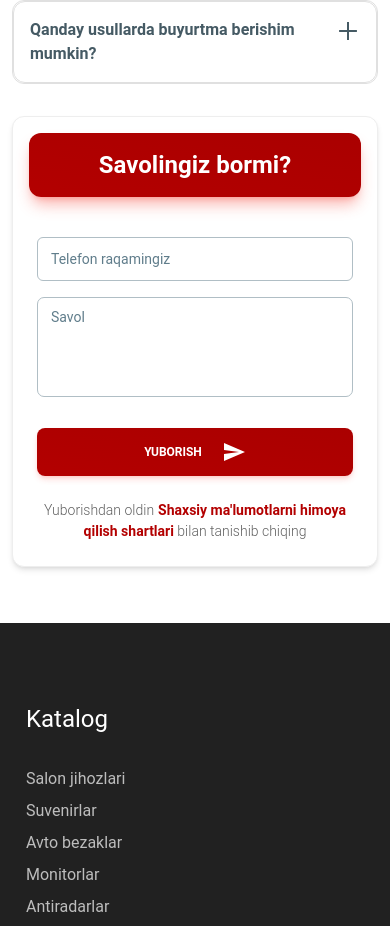
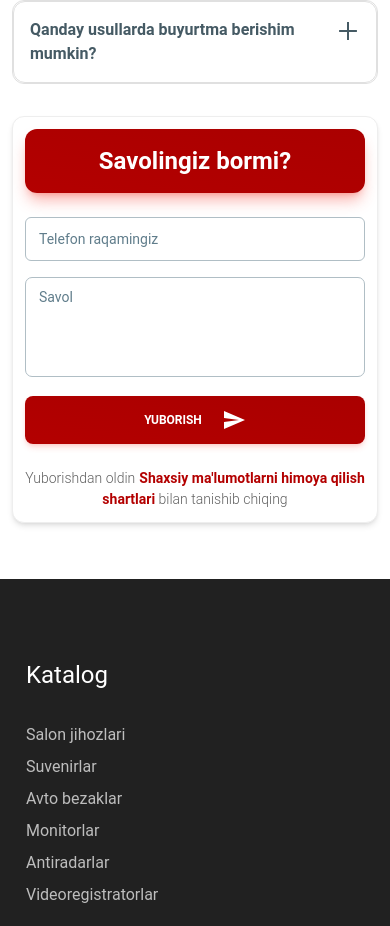
Before and after one commit to dxxdev/auto-tuning, a React (Vite) app: page /Katalog in a window 390 px wide. Shown: the part 2080-3006 px from the top of the page. Built offline with nearby package versions, Linux system fonts and the light colour scheme.

Commit message:
An amplication of the design

```diff
--- a/src/components/Header.jsx
+++ b/src/components/Header.jsx
@@ -170,6 +170,7 @@ const Header = ({ rendered }) => {
         >
           <h1>
             <Link
+              onClick={() => scrollTop()}
               to="/"
               className="flex items-center text-xl md:text-2xl space-x-2 font-bold"
             >
--- a/src/components/Questions.jsx
+++ b/src/components/Questions.jsx
@@ -99,13 +99,13 @@ const Questions = () => {
             <CardHeader
               variant="gradient"
               color="red"
-              className="m-4 grid from-[#b30000] to-[#a00] h-16 place-items-center"
+              className="m-3 md:m-4 grid from-[#b30000] to-[#a00] h-16 place-items-center"
             >
               <Typography variant="h4" color="white">
                 Savolingiz bormi?
               </Typography>
             </CardHeader>
-            <CardBody className="flex flex-col gap-4">
+            <CardBody className="flex flex-col p-3 md:p-6 gap-4">
               <Input
                 onChange={(e) => setPhoneNumber(e.target.value)}
                 label="Telefon raqamingiz"
@@ -119,7 +119,7 @@ const Questions = () => {
                 label="Savol"
               ></Textarea>
             </CardBody>
-            <CardFooter className="pt-0">
+            <CardFooter className="p-3 md:p-6 !pt-0">
               <Button
                 aria-label="send message to telegram button"
                 variant="gradient"
--- a/src/layouts/MainLayout.jsx
+++ b/src/layouts/MainLayout.jsx
@@ -1,5 +1,5 @@
 // MainLayout.jsx
-import React, { useState } from "react";
+import React, { useEffect, useState } from "react";
 import Header from "../components/Header";
 import { Outlet } from "react-router";
 import Footer from "../components/Footer";
@@ -10,6 +10,10 @@ const MainLayout = () => {
   const location = useLocation();
   const isHome = location.pathname === "/";
   const [rendered, setRendered] = useState(true);
+  const { pathname } = useLocation();
+  useEffect(() => {
+    window.scrollTo({ top: 0, behavior: "smooth" });
+  }, [pathname]);
 
   const handleRenderChange = () => {
     setRendered(!rendered);
--- a/src/pages/Detail.jsx
+++ b/src/pages/Detail.jsx
@@ -148,7 +148,7 @@ const Detail = ({ rendered }) => {
         )}
         {info && (
           <div className="w-full relative">
-            <div className="absolute hidden lg:block right-5 bottom-0 translate-y-1/2">
+            <div className="absolute hidden lg:block right-0 bottom-6 translate-y-1/2">
               <Button
                 onClick={() => {
                   addToCart();
@@ -164,7 +164,7 @@ const Detail = ({ rendered }) => {
                 ) : (
                   <AddShoppingCartOutlined />
                 )}
-                <span className="hidden sm:block">sotib olish</span>
+                <span className="hidden sm:block">{info.inTheCart ? "sotib olingan" : "sotib olish"}</span>
               </Button>
             </div>
             <div className="flex justify-between items-center mx-auto lg:m-0 py-1 max-w-3xl lg:max-w-full">
```
